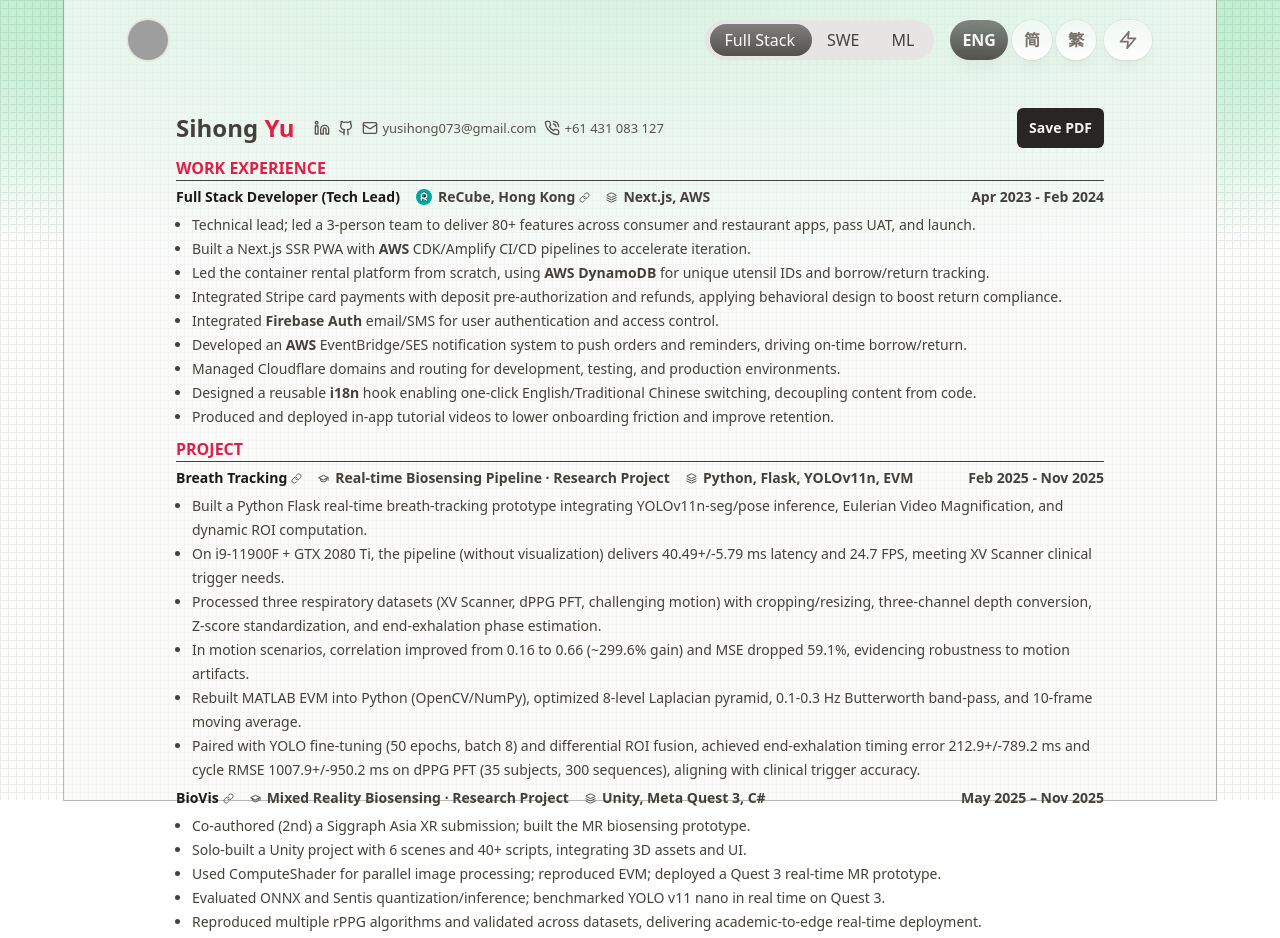
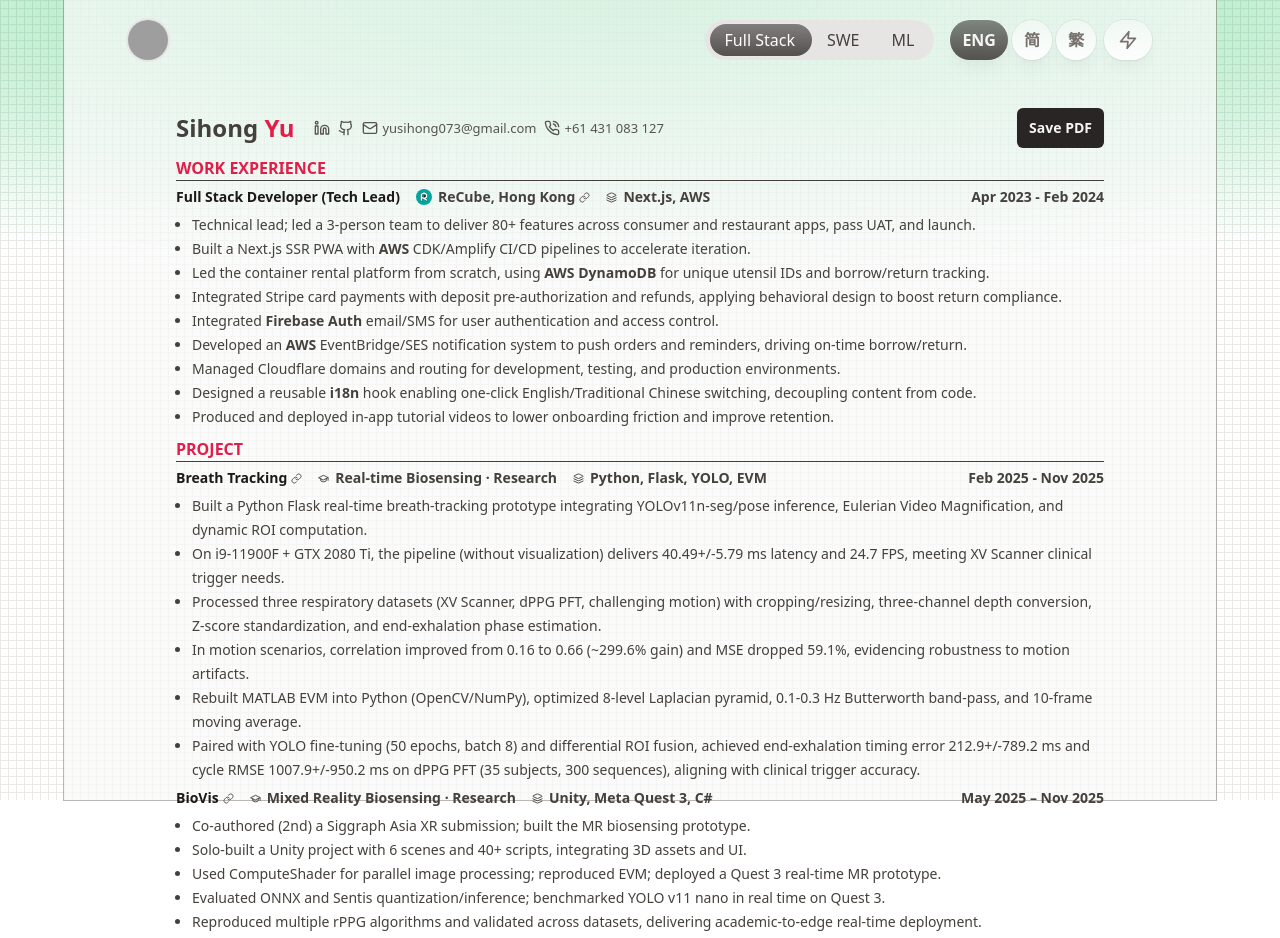
Before and after one commit to shyu216/shyu-resume, a Next.js app: page / in a window 1280 px wide. Shown: the top 938 px of the page. Built offline with nearby package versions, Linux system fonts and the light colour scheme; grey boxes are pictures that could not be loaded.

Commit message:
change minor

```diff
--- a/app/globals.css
+++ b/app/globals.css
@@ -32,35 +32,7 @@
   @page {
     size: 210mm 297mm;
     margin-top: 1cm;
+    margin-bottom: 0.5cm;
     /* 你可以加其他 margin 设置，比如 margin-left/right/bottom */
   }
-
-  /* 移除section的默认边距，减少空白空间 */
-  section {
-    margin: 0;
-    padding: 0;
-  }
-
-  /* 确保每个Experience组件（项目）的内容不被分页拆分 */
-  section[class*="text-"] {
-    break-inside: avoid;
-    page-break-inside: avoid;
-  }
-
-  /* 允许列表项内部的长文本分页 */
-  section ul li {
-    break-inside: auto;
-    page-break-inside: auto;
-  }
-
-  /* 调整列表的边距，减少空白空间 */
-  section ul {
-    margin: 0.25em 0;
-    padding-left: 1.5em;
-  }
-
-  /* 调整段落的边距，减少空白空间 */
-  section p {
-    margin: 0.25em 0;
-  }
 }
--- a/components/section/experience.tsx
+++ b/components/section/experience.tsx
@@ -32,7 +32,7 @@ export default function Experience({
   };
 
   return (
-    <section className={cn(textSizeMap[usage])}>
+    <section className={cn(textSizeMap[usage], "break-inside-avoid page-break-inside-avoid break-before-auto")}>
       <div>
         <div className="flex font-semibold gap-x-4 flex-wrap justify-between">
           <div className="flex gap-x-4 flex-wrap">
--- a/components/section/skill-section.tsx
+++ b/components/section/skill-section.tsx
@@ -36,6 +36,7 @@ export default function SkillSection({ usage }: Props) {
 
   return (
     <Section title={title} usage={usage}>
+      <div className="break-inside-avoid page-break-inside-avoid break-before-auto">
         <div className="grid grid-cols-1 grid-cols-[max-content,1fr] items-start">
           {skills.map((skill, index) => [
             <div key={`title-${index}`} className={styleMap[usage]}>
@@ -46,6 +47,7 @@ export default function SkillSection({ usage }: Props) {
             </div>
           ])}
         </div>
+      </div>
     </Section>
   );
 }
--- a/content/en/projects.ts
+++ b/content/en/projects.ts
@@ -5,11 +5,11 @@ export const projects: Project[] = [
   {
     id: "breath-tracking",
     name: "Breath Tracking",
-    subtitle: "Real-time Biosensing Pipeline · Research Project",
+    subtitle: "Real-time Biosensing · Research",
     subtitleIcon: Icons.GraduationCap,
     link: "",
     dateRange: "Feb 2025 - Nov 2025",
-    techStack: "Python, Flask, YOLOv11n, EVM",
+    techStack: "Python, Flask, YOLO, EVM",
     bullets: [
       "Built a Python Flask real-time breath-tracking prototype integrating YOLOv11n-seg/pose inference, Eulerian Video Magnification, and dynamic ROI computation.",
       "On i9-11900F + GTX 2080 Ti, the pipeline (without visualization) delivers 40.49+/-5.79 ms latency and 24.7 FPS, meeting XV Scanner clinical trigger needs.",
@@ -22,7 +22,7 @@ export const projects: Project[] = [
   {
     id: "biovis",
     name: "BioVis",
-    subtitle: "Mixed Reality Biosensing · Research Project",
+    subtitle: "Mixed Reality Biosensing · Research",
     subtitleIcon: Icons.GraduationCap,
     link: "https://youtu.be/zOPQXXpSRbg",
     dateRange: "May 2025 – Nov 2025",
--- a/content/zh-hk/projects.ts
+++ b/content/zh-hk/projects.ts
@@ -9,7 +9,7 @@ export const projects: Project[] = [
     subtitleIcon: Icons.GraduationCap,
     link: "",
     dateRange: "2025年2月 - 2025年11月",
-    techStack: "Python, Flask, YOLOv11n, EVM",
+    techStack: "Python, Flask, YOLO, EVM",
     bullets: [
       "開發 Python Flask 實時呼吸監測原型，集成 YOLOv11n-seg/pose 推理、Eulerian Video Magnification、動態 ROI 計算",
       "在 i9-11900F + GTX 2080 Ti 上實現 40.49+/-5.79 ms 延遲、24.7 FPS，滿足 XV Scanner 臨床觸發需求",
--- a/content/zh/projects.ts
+++ b/content/zh/projects.ts
@@ -9,7 +9,7 @@ export const projects: Project[] = [
     subtitleIcon: Icons.GraduationCap,
     link: "",
     dateRange: "2025年2月 - 2025年11月",
-    techStack: "Python, Flask, YOLOv11n, EVM",
+    techStack: "Python, Flask, YOLO, EVM",
     bullets: [
       "开发 Python Flask 实时呼吸监测原型，集成 YOLOv11n-seg/pose 推理、Eulerian Video Magnification、动态 ROI 计算",
       "在 i9-11900F + GTX 2080 Ti 上实现 40.49+/-5.79 ms 延迟、24.7 FPS，满足 XV Scanner 临床触发需求",
```
Also changed, not shown: 1 other file (tests, documents, lock files or other folders). Lines whose indentation alone changed are shown as unchanged.
